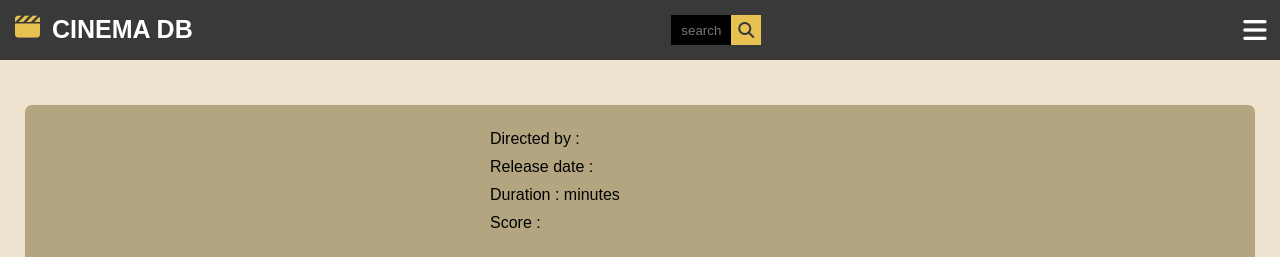
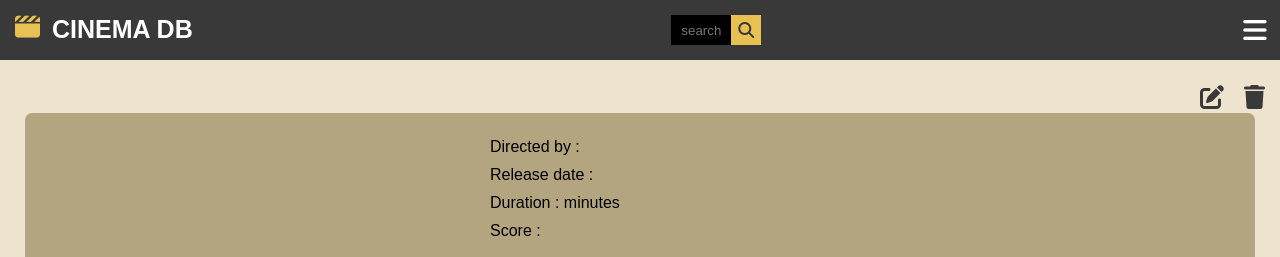
Before and after one commit to AHdev67/CinemaDB, a PHP site: page /index.php?action=infoMovie in a window 1280 px wide. Shown: the top 257 px of the page. Run offline with PHP 8.4, Linux system fonts and the light colour scheme; data comes from the database, SQL or seed files in the repository; some libraries are stand-ins or nearby versions.

Commit message:
added modification and deletion buttons

```diff
--- a/view/infopage/infoMovie.php
+++ b/view/infopage/infoMovie.php
@@ -6,7 +6,20 @@
 
 <div class="container">
 
-    <h1 class="mainTitle"><?= $movie["titre_film"] ?></h1>
+    <div class="infoHeader">
+        <h1 class="mainTitle"><?= $movie["titre_film"] ?></h1>
+
+        <div class="options">
+            <a href="index.php?action=modMovieDisplay&id=<?= $movie["id_film"]?>">
+                <i class="fa-solid fa-pen-to-square"></i>
+            </a>
+
+            <a href="">
+                <i class="fa-solid fa-trash"></i>
+            </a>
+        </div>
+    </div>
+
 
     <div class="infoBox">
         <div class="info">
```
